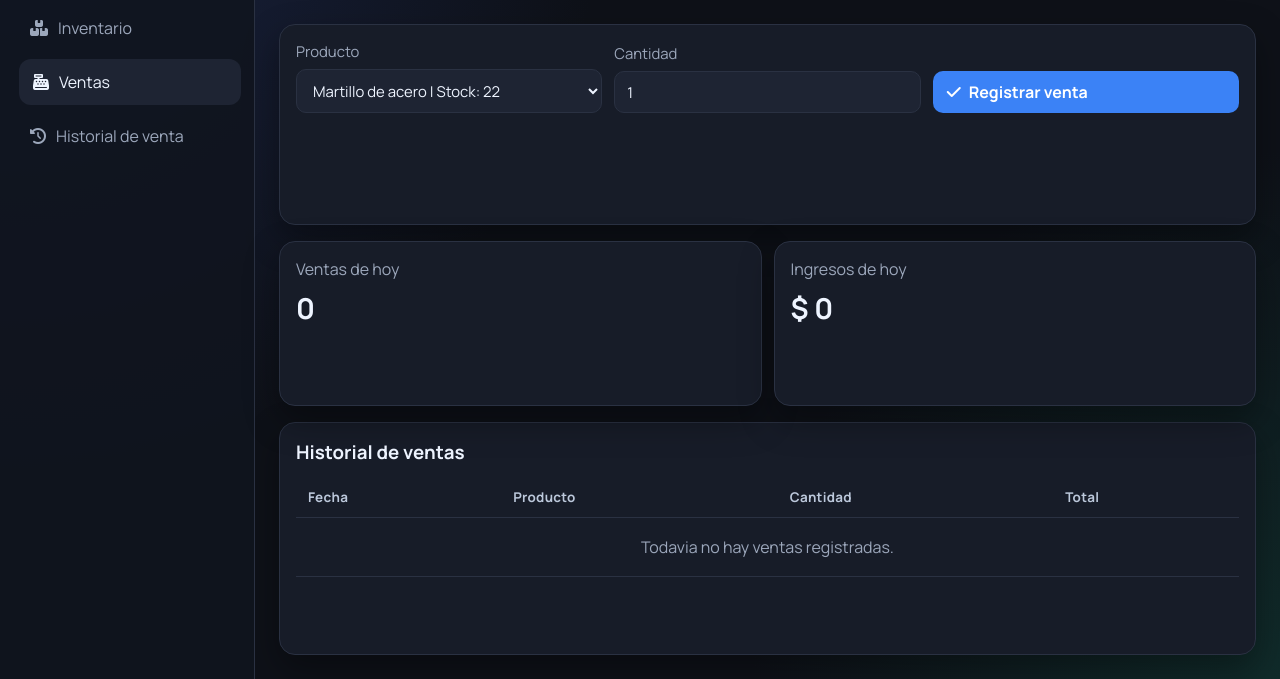
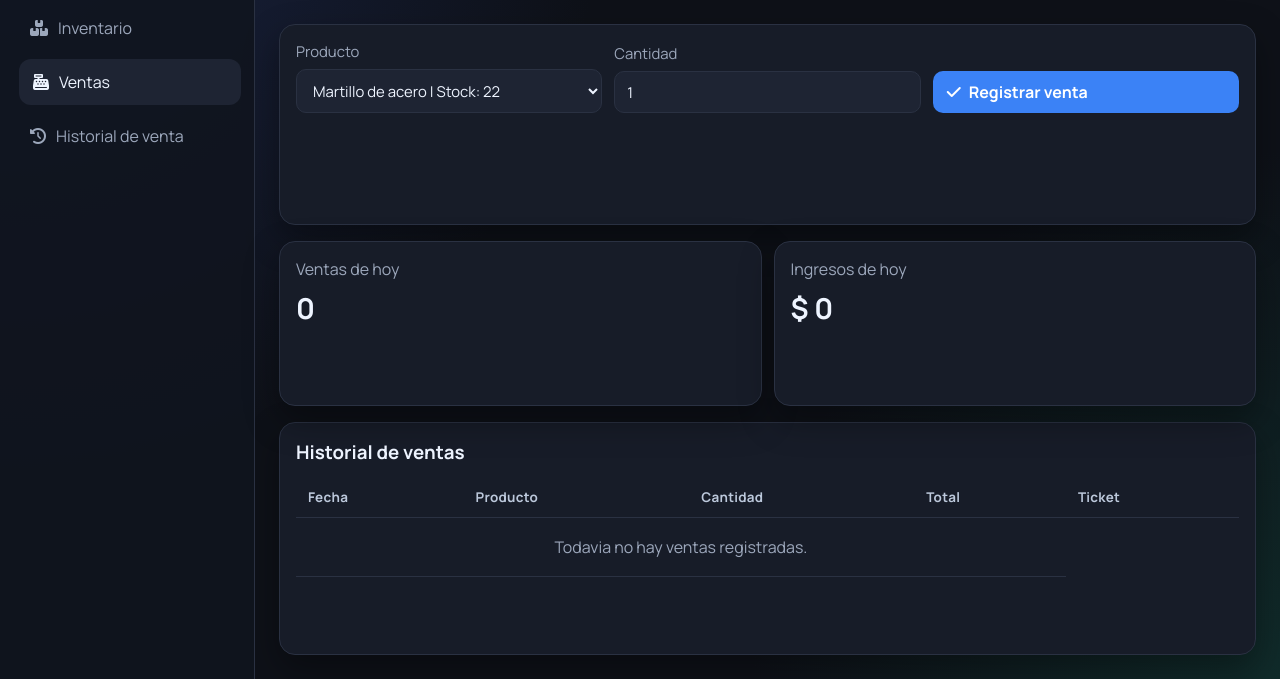
Before and after one commit to JeremiasReinoso/Proyecto-Ferreteria, a website: page ventas.html in a window 1280 px wide. Shown: the part 121-800 px from the top of the page. Drawn offline with Linux system fonts and the light colour scheme.

Commit message:
Update ventas.html

```diff
--- a/ventas.html
+++ b/ventas.html
@@ -72,6 +72,7 @@
                                 <th>Producto</th>
                                 <th>Cantidad</th>
                                 <th>Total</th>
+                                <th>Ticket</th>
                             </tr>
                         </thead>
                         <tbody id="ventasBody"></tbody>
```
